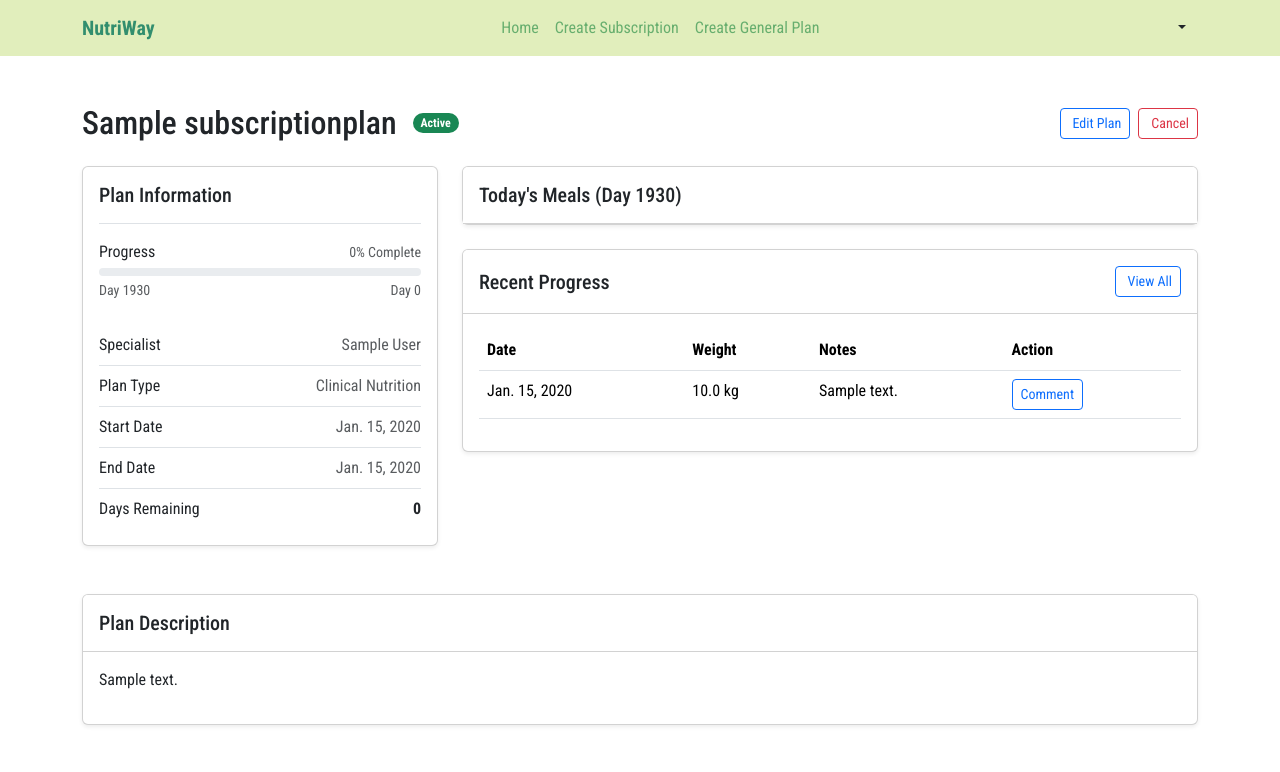
After one commit to Raed-Mulla/NutriWay, a Django app: page /subscription/1/ in a window 1280 px wide. The commit adds this page. Shown: the top 772 px of the page. Run offline with Django 5.2, Linux system fonts and the light colour scheme; a user stored in the database is signed in; tables that the repository leaves empty hold one stand-in row (values such as "Sample post"); some libraries are stand-ins or nearby versions.

Commit message:
users app and fix register image

```diff
--- a/NutriWay/accounts/templates/accounts/update_profile.html
+++ b/NutriWay/accounts/templates/accounts/update_profile.html
@@ -4,7 +4,7 @@
 {% block content %}
 <section class="form-sec login mt-5">
   <div class="container d-flex flex-column align-items-center">
-    <form action="" method="post" class="bg-white p-4">
+    <form action="{%url 'accounts:update_profile_view'  %}" method="post" class="bg-white p-4" enctype="multipart/form-data">
       {% csrf_token %}
       <h2 class="main-title-2">Update Your Profile</h2>
       <div class="mb-3">
--- a/NutriWay/core/templates/core/base.html
+++ b/NutriWay/core/templates/core/base.html
@@ -28,10 +28,24 @@
           <li class="nav-item">
             <a class="nav-link" aria-current="page" href="{% url 'core:home_view' %}">Home</a>
           </li>
-          <li class="nav-item">
-            <a class="nav-link" href="#">Link</a>
-          </li>
-        </li>
+
+          {% if user.is_authenticated %}
+            {% if user.specialist %}
+              <li class="nav-item">
+                <a class="nav-link" href="{% url 'specialists:create_subscription_plan' %}">Create Subscription</a>
+              </li>
+              <li class="nav-item">
+                <a class="nav-link" href="{% url 'specialists:create_general_plan' %}">Create General Plan</a>
+              </li>
+            {% elif user.person %}
+              <li class="nav-item">
+                <a class="nav-link" href="{% url 'users:my_plans' %}">My Subscriptions</a>
+              </li>
+              <li class="nav-item">
+                <a class="nav-link" href="{% url 'specialists:list_subscription_plan' %}">Browse Plans</a>
+              </li>
+            {% endif %}
+          {% endif %}
           <!-- <li class="nav-item dropdown">
             <a class="nav-link dropdown-toggle" href="#" role="button" data-bs-toggle="dropdown" aria-expanded="false">
               Dropdown
--- a/NutriWay/payments/views.py
+++ b/NutriWay/payments/views.py
@@ -8,6 +8,8 @@ from accounts.models import Person
 from django.core.mail import send_mail
 from payments.models import Payment
 import logging
+from users.views import subscription_to_plan
+
 stripe.api_key = settings.STRIPE_SECRET_KEY
 logger = logging.getLogger(__name__)
 
@@ -83,6 +85,9 @@ def payment_success(request : HttpRequest) -> HttpResponse:
             payment_method='visa',
             status='Paid'
         )
+
+        subscription = subscription_to_plan(request, plan_id=int(plan_id))
+
     except Exception as e:
         logger.error(f"Error creating payment record: {e}")
         return HttpResponse("Error creating payment record", status=500)
--- /dev/null
+++ b/NutriWay/users/templates/users/subscription_detail.html
@@ -0,0 +1,208 @@
+{% extends 'core/base.html' %}
+{% load static %}
+{% block title %}{{ subscription.subscription_plan.name }} - Details{% endblock %}
+
+{% block content %}
+<section class="subscription-detail py-5">
+  <div class="container">
+    <!-- Header Section with Status Badge -->
+    <div class="row mb-4">
+      <div class="col-12">
+        <div class="d-flex justify-content-between align-items-center">
+          <div class="d-flex align-items-center gap-3">
+            <h2 class="mb-0">{{ plan.name }}</h2>
+            <span class="badge rounded-pill
+              {% if subscription.status == 'active' %}bg-success
+              {% elif subscription.status == 'expired' %}bg-secondary
+              {% else %}bg-danger{% endif %}">
+              {{ subscription.get_status_display }}
+            </span>
+          </div>
+
+          <!-- Specialist Actions -->
+          {% if is_specialist and request.user == specialist.user %}
+            <div class="d-flex gap-2">
+              <a href="#" class="btn btn-outline-primary btn-sm">
+                <i class="fas fa-edit me-1"></i> Edit Plan
+              </a>
+              {% if subscription.status == 'active' %}
+                <a href="{% url 'users:cancel_subscription' subscription.id %}" class="btn btn-outline-danger btn-sm">
+                  <i class="fas fa-times-circle me-1"></i> Cancel
+                </a>
+              {% endif %}
+            </div>
+          {% endif %}
+        </div>
+      </div>
+    </div>
+
+    <!-- Main Content Area -->
+    <div class="row">
+      <!-- Left Column - Plan Info -->
+      <div class="col-lg-4 mb-4">
+        <div class="card shadow-sm h-100">
+          <div class="card-body">
+            <h5 class="card-title border-bottom pb-3 mb-3">Plan Information</h5>
+
+            <!-- Subscription Progress -->
+            <div class="mb-4">
+              <div class="d-flex justify-content-between align-items-center mb-1">
+                <span>Progress</span>
+                <span class="text-muted small">{{ progress_percentage }}% Complete</span>
+              </div>
+              <div class="progress" style="height: 8px;">
+                <div class="progress-bar bg-success" role="progressbar" style="width: {{ progress_percentage }}%"
+                  aria-valuenow="{{ progress_percentage }}" aria-valuemin="0" aria-valuemax="100"></div>
+              </div>
+              <div class="d-flex justify-content-between mt-1">
+                <small class="text-muted">Day {{ days_elapsed }}</small>
+                <small class="text-muted">Day {{ total_days }}</small>
+              </div>
+            </div>
+
+            <!-- Plan Details -->
+            <ul class="list-group list-group-flush">
+              <li class="list-group-item px-0 d-flex justify-content-between">
+                <span>Specialist</span>
+                <span class="text-muted">{{ specialist.user.get_full_name }}</span>
+              </li>
+              <li class="list-group-item px-0 d-flex justify-content-between">
+                <span>Plan Type</span>
+                <span class="text-muted">{{ plan.get_plan_type_display }}</span>
+              </li>
+              <li class="list-group-item px-0 d-flex justify-content-between">
+                <span>Start Date</span>
+                <span class="text-muted">{{ subscription.start_date }}</span>
+              </li>
+              <li class="list-group-item px-0 d-flex justify-content-between">
+                <span>End Date</span>
+                <span class="text-muted">{{ subscription.end_date }}</span>
+              </li>
+              <li class="list-group-item px-0 d-flex justify-content-between">
+                <span>Days Remaining</span>
+                <span class="fw-bold">{{ days_remaining }}</span>
+              </li>
+            </ul>
+          </div>
+
+          <!-- Action Buttons -->
+          {% if subscription.status == 'active' and not is_specialist %}
+          <div class="card-footer bg-transparent">
+            <div class="d-grid gap-2">
+              <a href="{% url 'users:create_progress_report_view' subscription.id %}" class="btn btn-primary">
+                <i class="fas fa-weight me-1"></i> Add Progress Update
+              </a>
+              <a href="{% url 'users:view_progress' subscription.id %}" class="btn btn-outline-primary">
+                <i class="fas fa-chart-line me-1"></i> View Progress History
+              </a>
+            </div>
+          </div>
+          {% endif %}
+        </div>
+      </div>
+
+      <!-- Right Column - Meals & Progress -->
+      <div class="col-lg-8">
+        <!-- Today's Meals Card -->
+        <div class="card shadow-sm mb-4">
+          <div class="card-header bg-white d-flex justify-content-between align-items-center py-3">
+            <h5 class="mb-0">Today's Meals (Day {{ days_elapsed }})</h5>
+            {% if subscription.status == 'active' and not is_specialist %}
+              <a href="{% url 'users:check_meals' subscription.id %}" class="btn btn-sm btn-outline-primary">
+                <i class="fas fa-check-circle me-1"></i> Update Progress
+              </a>
+            {% endif %}
+          </div>
+
+
+        </div>
+
+        <!-- Recent Progress Card -->
+        <div class="card shadow-sm">
+          <div class="card-header bg-white d-flex justify-content-between align-items-center py-3">
+            <h5 class="mb-0">Recent Progress</h5>
+            <a href="#" class="btn btn-sm btn-outline-primary">
+              <i class="fas fa-history me-1"></i> View All
+            </a>
+          </div>
+
+          <div class="card-body">
+            {% if weight_progress %}
+              <div class="d-flex justify-content-around mb-4 text-center">
+                <div>
+                  <p class="text-muted mb-1">Starting Weight</p>
+                  <h4>{{ weight_progress.first }} kg</h4>
+                </div>
+                <div>
+                  <p class="text-muted mb-1">Current Weight</p>
+                  <h4>{{ weight_progress.latest }} kg</h4>
+                </div>
+
+            {% endif %}
+
+            {% if progress_reports %}
+              <div class="table-responsive">
+                <table class="table table-hover">
+                  <thead>
+                    <tr>
+                      <th>Date</th>
+                      <th>Weight</th>
+                      <th>Notes</th>
+                      {% if is_specialist %}
+                        <th>Action</th>
+                      {% endif %}
+                    </tr>
+                  </thead>
+                  <tbody>
+                    {% for report in progress_reports %}
+                      <tr>
+                        <td>{{ report.date }}</td>
+                        <td>{{ report.weight }} kg</td>
+                        <td>
+                          {% if report.note %}
+                            {{ report.note|truncatechars:40 }}
+                          {% else %}
+                            <span class="text-muted">No notes</span>
+                          {% endif %}
+                        </td>
+                        {% if is_specialist %}
+                          <td>
+                            <a href="#" class="btn btn-sm btn-outline-primary">Comment</a>
+                          </td>
+                        {% endif %}
+                      </tr>
+                    {% endfor %}
+                  </tbody>
+                </table>
+              </div>
+            {% else %}
+              <div >
+                <i class="fas fa-info-circle me-2"></i> No progress reports yet. Start tracking your progress to monitor your journey!
+                {% if not is_specialist %}
+                  <a href="{% url 'users:create_progress_report_view' subscription.id %}" class="alert-link">Add your first report</a>
+                {% endif %}
+              </div>
+            {% endif %}
+          </div>
+        </div>
+      </div>
+    </div>
+
+    <!-- Plan Description Section -->
+    <div class="row mt-4">
+      <div class="col-12">
+        <div class="card shadow-sm">
+          <div class="card-header bg-white py-3">
+            <h5 class="mb-0">Plan Description</h5>
+          </div>
+          <div class="card-body">
+            <p>{{ plan.description }}</p>
+          </div>
+        </div>
+      </div>
+    </div>
+  </div>
+</section>
+
+<!-- Add custom filter for dictionary lookup -->
+{% endblock %}
--- a/NutriWay/users/urls.py
+++ b/NutriWay/users/urls.py
@@ -4,10 +4,11 @@ from . import views
 app_name = "users"
 
 urlpatterns = [
-    path('all_my_plans/<int:username>',views.all_my_plans,name='all_my_plans'),
-    path('subscription_to_plan/<int:subscriptionPlan_id>',views.subscription_to_plan,name='subscription_to_plan'),
-    path('subscription_detail/<int:subscription_id>/', views.subscription_detail , name='subscription_detail'),
-    path('subscription_detail/<int:subscription_id>/create/progress_report/', views.create_progress_report_view , name='create_progress_report_view'),
-    path('subscription_detail/<int:subscription_id>/check_meals/',views.check_meals,name='check_meals'),
-    path('subscription_detail/view_progress/',views.view_progress,name='view_progress'),
+    path('my_plans/', views.my_plans, name='my_plans'),
+    path('subscribe/<int:subscriptionPlan_id>/', views.subscription_to_plan, name='subscription_to_plan'),
+    path('subscription/<int:subscription_id>/', views.subscription_detail, name='subscription_detail'),
+    path('subscription/<int:subscription_id>/progress/create/', views.create_progress_report_view, name='create_progress_report_view'),
+    path('subscription/<int:subscription_id>/meals/check/', views.check_meals, name='check_meals'),
+    path('subscription/<int:subscription_id>/progress/', views.view_progress, name='view_progress'),
+    path('subscription/<int:subscription_id>/cancel/', views.cancel_subscription, name='cancel_subscription'),
 ]
--- a/NutriWay/users/views.py
+++ b/NutriWay/users/views.py
@@ -1,24 +1,175 @@
-from django.shortcuts import render, redirect
+from django.shortcuts import render, redirect, get_object_or_404
 from django.http import HttpRequest, HttpResponse
 from specialists.models import Specialist
+from django.contrib import messages
+from accounts.models import Person
+from specialists.models import *
+from .models import Subscription,ProgressReport
+from django.contrib.auth.decorators import login_required
+from datetime import datetime, timedelta
 
 
+@login_required
+def my_plans(request: HttpRequest):
+    try:
+        person = Person.objects.get(user=request.user)
+        subscriptions = Subscription.objects.filter(person=person)
+        return render(request, 'users/my_plans.html', {'subscriptions': subscriptions})
+    except Person.DoesNotExist:
+        messages.error(request, "User profile not found", "alert-danger")
+        return redirect('core:home_view')
+
+@login_required
+def subscription_to_plan(request: HttpRequest, plan_id: int):
+    try:
+        plan = SubscriptionPlan.objects.get(id=plan_id)
+        person = Person.objects.get(user=request.user)
+
+        if Subscription.objects.filter(person=person, subscription_plan=plan, status='active').exists():
+            messages.warning(request, "You are already subscribed to this plan", "alert-warning")
+            return redirect('users:my_plans')
+
+        duration_map = {
+            '1_month': 30,
+            '3_months': 90,
+            '6_months': 180,
+            '12_months': 365
+        }
+        start_date = datetime.now().date()
+        days = duration_map.get(plan.duration, 30)
+        end_date = start_date + timedelta(days=days)
+
+        subscriber_plan = SubscriberPlan.objects.create(
+            specialist=plan.specialist,
+            name=f"{person.user.username}'s {plan.name}",
+            description=f"Custom plan for {person.user.username} based on {plan.name}"
+        )
+
+        subscription = Subscription.objects.create(
+            person=person,
+            subscription_plan=plan,
+            subscriber_plan=subscriber_plan,
+            start_date=start_date,
+            end_date=end_date,
+            status='active'
+        )
+
+        messages.success(request, "Successfully subscribed to the plan", "alert-success")
+        return redirect('users:subscription_detail', subscription_id=subscription.id)
+
+    except SubscriptionPlan.DoesNotExist:
+        messages.error(request, "Plan not found", "alert-danger")
+    except Person.DoesNotExist:
+        messages.error(request, "User profile not found", "alert-danger")
+    except Exception as e:
+        messages.error(request, f"Error subscribing to plan: {str(e)}", "alert-danger")
+
+    return redirect('specialists:list_subscription_plan')
+
+@login_required
+def subscription_detail(request, subscription_id):
+    subscription = get_object_or_404(Subscription, id=subscription_id)
+
+    if (request.user != subscription.person.user and
+        request.user != subscription.subscription_plan.specialist.user):
+        messages.error(request, "You don't have permission to view this subscription", "alert-danger")
+        return redirect('users:my_plans')
+
+    plan = subscription.subscription_plan
+    specialist = plan.specialist
+
+    today = datetime.now().date()
+    days_elapsed = (today - subscription.start_date).days + 1
+    total_days = (subscription.end_date - subscription.start_date).days
+    days_remaining = max(0, (subscription.end_date - today).days)
+    progress_percentage = min(100, int((days_elapsed / total_days) * 100)) if total_days > 0 else 0
+
+    today_meals = SubscriberMeal.objects.filter(
+        subscriber_plan=subscription.subscriber_plan,
+        day_number=days_elapsed
+    )
 
 
-def all_my_plans(request:HttpRequest):
+    progress_reports_list = list(ProgressReport.objects.filter(
+        subscription=subscription.subscription_plan
+    ).order_by('-date')[:5])
+
+    weight_progress = None
+    if len(progress_reports_list) >= 2:
+        latest_weight = progress_reports_list[0].weight
+        first_weight = progress_reports_list[-1].weight
+        weight_change = latest_weight - first_weight
+        weight_progress = {
+            'first': first_weight,
+            'latest': latest_weight,
+            'change': weight_change,
+            'is_positive': weight_change > 0
+        }
+
+    subscription_detail = {
+        'subscription': subscription,
+        'plan': plan,
+        'specialist': specialist,
+        'days_elapsed': days_elapsed,
+        'days_remaining': days_remaining,
+        'total_days': total_days,
+        'progress_percentage': progress_percentage,
+        'today_meals': today_meals,
+        'progress_reports': progress_reports_list,
+        'weight_progress': weight_progress,
+        'is_specialist': hasattr(request.user, 'specialist'),
+    }
+
+    return render(request, 'users/subscription_detail.html', subscription_detail)
+
+@login_required
+def create_progress_report_view(request:HttpRequest,subscription_id):
+    subscription = get_object_or_404(Subscription, id=subscription_id)
+
+    if subscription.person.user != request.user:
+        messages.error(request, "You don't have permission to add progress for this subscription", "alert-danger")
+        return redirect('users:my_plans')
+
+    if request.method == 'POST':
+        try:
+            weight = float(request.POST.get('weight'))
+            note = request.POST.get('note', '')
+
+            ProgressReport.objects.create(
+                subscription=subscription.subscription_plan,
+                date=datetime.now().date(),
+                weight=float(weight),
+                note=note
+            )
+
+            messages.success(request, "Progress report added successfully", "alert-success")
+            return redirect('users:subscription_detail', subscription_id=subscription.id)
+
+        except ValueError:
+            messages.error(request, "Please enter a valid weight", "alert-danger")
+            messages.error(request, f'weight (type:{type(weight)})' , "alert-danger")
+
+        except Exception as e:
+            messages.error(request, f"Error adding progress: {str(e)}", "alert-danger")
+
+    return render(request, 'users/create_progress_report.html', {'subscription': subscription,'subscription_id': subscription_id})
+@login_required
+def check_meals(request: HttpRequest, subscription_id):
     pass
 
-def subscription_to_plan(request:HttpRequest):
-    pass
+def view_progress(request:HttpRequest, subscription_id):
+   pass
 
-def subscription_detail(reuqest:HttpRequest):
-    pass
+@login_required
+def cancel_subscription(request: HttpRequest, subscription_id: int):
+    subscription = get_object_or_404(Subscription, id=subscription_id)
 
-def create_progress_report_view(request:HttpRequest):
-    pass
+    if not hasattr(request.user, 'specialist') or subscription.subscription_plan.specialist.user != request.user:
+        messages.error(request, "Only specialists can cancel subscriptions", "alert-danger")
+        return redirect('core:home_view')
 
-def check_meals(request:HttpRequest,day_number):
-    pass
-
-def view_progress(request:HttpRequest):
-    pass
+    subscription.status = 'cancelled'
+    subscription.save()
+    messages.success(request, "Subscription cancelled successfully", "alert-success")
+    # return redirect('specialists:dashboard')
+    return redirect('users:subscription_detail',subscription_id )
```
Also changed, not shown: NutriWay/accounts/views.py (+7 -3 lines), NutriWay/users/templates/users/create_progress_report.html (added, +48 -0 lines), NutriWay/users/templates/users/my_plans.html (added, +69 -0 lines), NutriWay/media/images/default_profile.jpg (added), NutriWay/media/images/default_profile.png (deleted).
